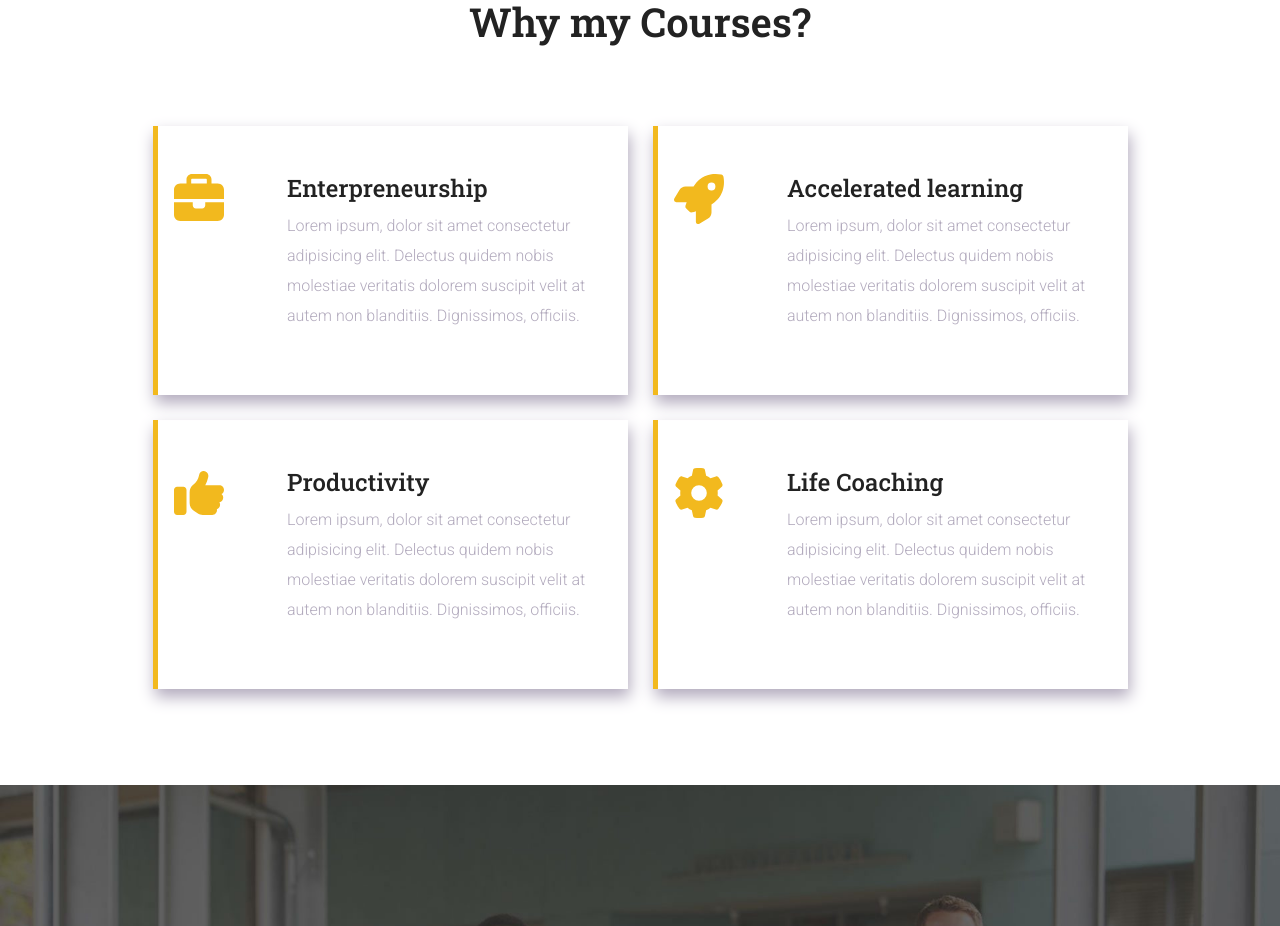
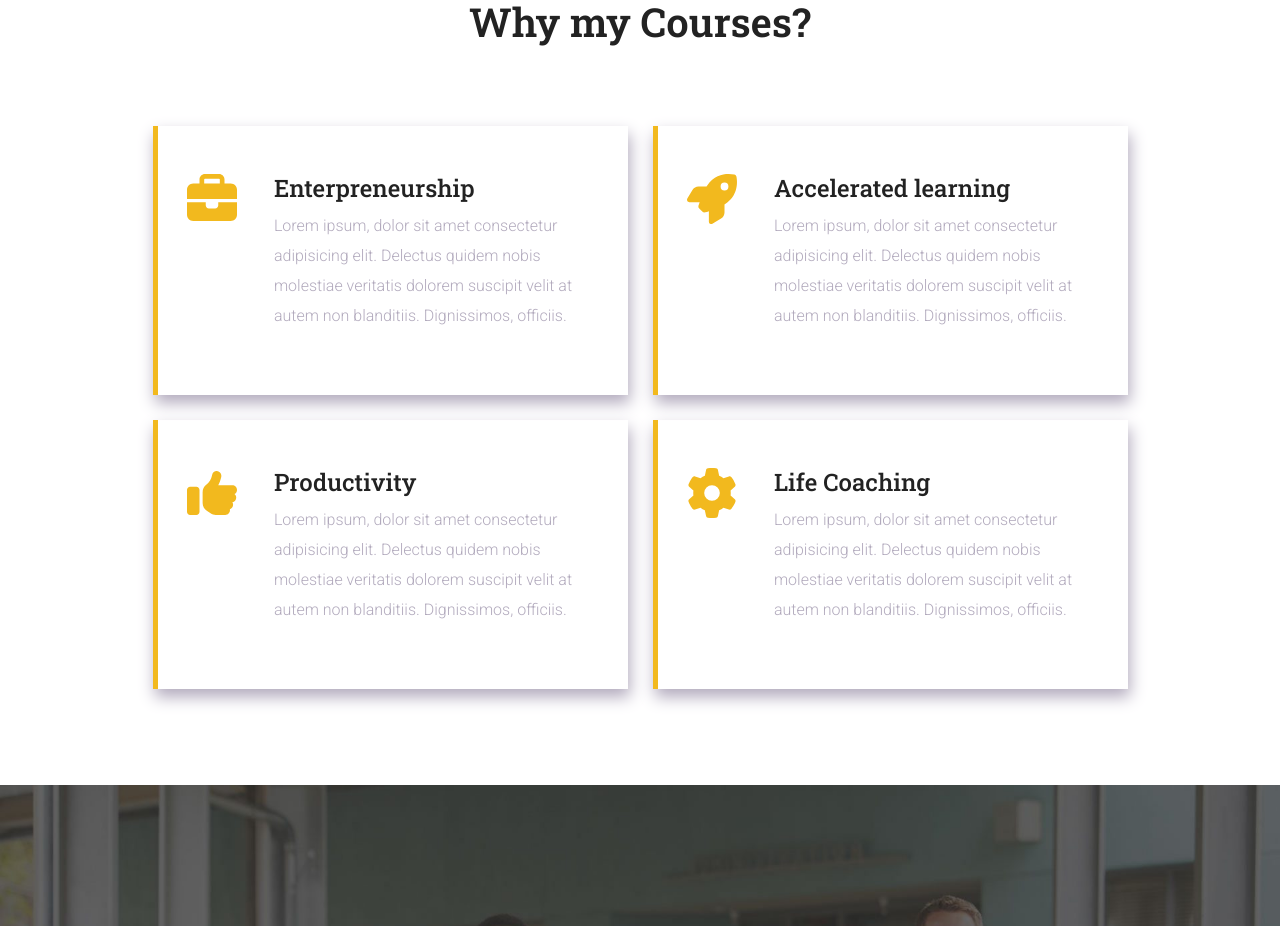
Before and after one commit to BeainaT/proj-html-vuejs, a Vue app: page / in a window 1280 px wide. Shown: the part 2940-3866 px from the top of the page. Built offline with nearby package versions, Linux system fonts and the light colour scheme.

Commit message:
fixed row content spaces

```diff
--- a/src/components/commons/HighLightsCard.vue
+++ b/src/components/commons/HighLightsCard.vue
@@ -1,6 +1,6 @@
 <template>
   <div class="why_cards d-flex align-items center col-5">
-    <div class="row justify-content-between">
+    <div class="row justify-content-evenly">
         <div class="col-2 icon_col py-5">
             <span><i :class="best.icon"></i></span>
         </div>
```
